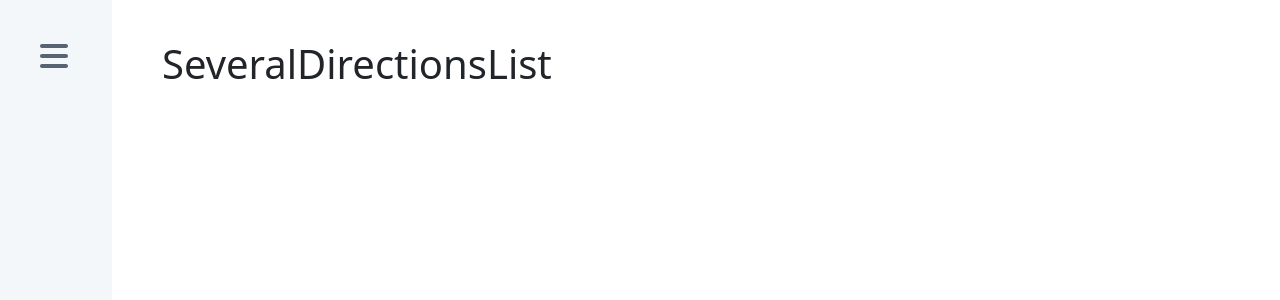
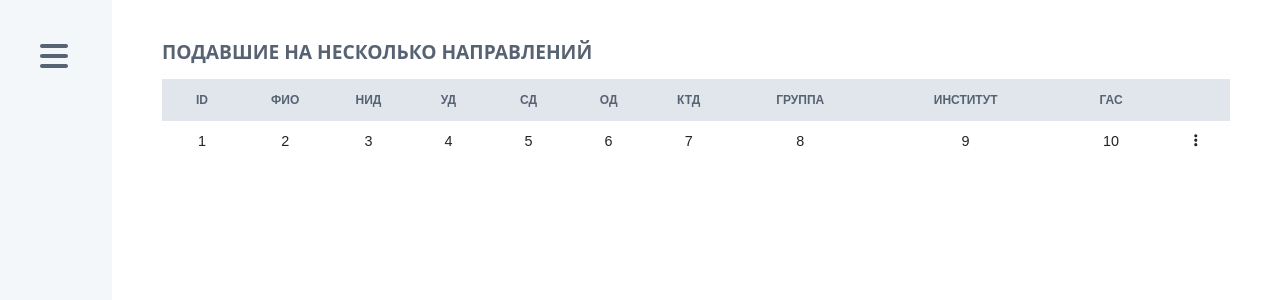
Before and after one commit to KutenkovV/Student-Raiting, a React (Create React App) app: page /severalDirectionsList in a window 1280 px wide. Shown: the top 300 px of the page. Built offline with nearby package versions, Linux system fonts and the light colour scheme.

Commit message:
StudentMenu - кнопка в таблице нескольких напр

```diff
--- /dev/null
+++ b/src/Data/SeveralDirections.json
@@ -0,0 +1,13 @@
+[{
+	"id":1,
+	"fio": 2,
+	"nid": 3,
+	"ud": 4,
+	"sd": 5,
+	"od": 6,
+	"ktd": 7,
+	"group": 8,
+    "institute": 9,
+    "gas": 10
+
+}]
--- a/src/Pages/ListLoad.css
+++ b/src/Pages/ListLoad.css
@@ -1,6 +1,6 @@
 .header {
   text-transform: uppercase;
-  font-size: 1.4rem;
+  font-size: 1.2rem;
   color: #576372;
   font-weight: bold;
   cursor: default;
--- a/src/Pages/ListLoad.js
+++ b/src/Pages/ListLoad.js
@@ -12,9 +12,7 @@ function ListLoad() {
 
   return (
     <div>
-      <div class="row mb-3">
-        <Dropdown selected={selected} setSelected={setSelected} />
-      </div>
+      <Dropdown selected={selected} setSelected={setSelected} />
       <div class="row align-items-start mt-2 me-0 ">
         <div class="mb-3 col-6">
           <input class="form-control" type="file" id="formFile" />
--- a/src/Pages/SeveralDirectionsList.js
+++ b/src/Pages/SeveralDirectionsList.js
@@ -1,9 +1,14 @@
-import React from 'react'
+import React, { useState } from "react";
+import SeveralDirectionsTable from "../components/SeveralDirectionsTable";
+import SeveralDirections from "../Data/SeveralDirections.json";
 
 function SeveralDirectionsList() {
   document.title = "Несколько направлений"
+  const [data] = useState(SeveralDirections);
+
   return (
-    <div><h1>SeveralDirectionsList</h1></div>
+    <div><h1 className='header'>Подавшие на несколько направлений</h1>
+        <SeveralDirectionsTable data={data} itemsPerPage={15}/></div>
   )
 }
 
--- a/src/Pages/Summary.js
+++ b/src/Pages/Summary.js
@@ -1,17 +1,19 @@
-import React, { useState } from "react"
-import SummaryTable from "../components/SummaryTable"
-import SummaryData from "../Data/SummaryList.json"
+import React, { useState } from "react";
+import SummaryTable from "../components/SummaryTable";
+import SummaryData from "../Data/SummaryList.json";
 
 function Summary() {
-  document.title = "Сводка"
+  document.title = "Сводка";
   const [data] = useState(SummaryData);
 
   return (
     <>
-    <SummaryTable data={data} itemsPerPage={15}/>
+      <div>
+        <h1 className="header">Сводка</h1>
+      </div>
+      <SummaryTable data={data} itemsPerPage={15} />
     </>
-
-  )
+  );
 }
 
-export default Summary
+export default Summary;
--- a/src/components/Dropdown/Dropdown.css
+++ b/src/components/Dropdown/Dropdown.css
@@ -5,7 +5,7 @@
 
 .dropdown b {
   text-transform: uppercase;
-  font-size: 1.4rem;
+  font-size: 1.2rem;
   color: #576372;
 }
 .dropdown .dropdown-btn {
--- a/src/components/Navbar/Navbar.css
+++ b/src/components/Navbar/Navbar.css
@@ -26,7 +26,7 @@
   align-items: center;
   text-decoration: none;
   color: #92a2b5;
-  font-size: 0.7vw;
+  font-size: 0.8rem;
   padding: 8px 40px;
 }
 
@@ -34,7 +34,7 @@
 .nav-menu-items p {
   font-family: -apple-system, BlinkMacSystemFont, "Segoe UI", Roboto, Oxygen,
     Ubuntu, Cantarell, "Open Sans", "Helvetica Neue", sans-serif;
-  font-size: 0.7vw;
+  font-size: 0.8rem;
   color: #576372;
   padding-left: 40px;
   text-transform: uppercase;
--- /dev/null
+++ b/src/components/SeveralDirectionsTable.js
@@ -0,0 +1,50 @@
+import React from "react";
+import "./LoadTable/LoadTable.css";
+import usePagination from "../hooks/usePagination";
+import StudentMenu from "../components/StudentMenu/StudentMenu";
+
+const SeveralDirectionsTable = ({ data, itemsPerPage, startFrom }) => {
+  const { slicedData, pagination, prevPage, nextPage, changePage } =
+    usePagination({ itemsPerPage, data, startFrom });
+
+  return (
+    <>
+      <table className="tableSeveralDirections">
+        <thead>
+          <tr>
+            <th>Id</th>
+            <th>Фио</th>
+            <th>Нид</th>
+            <th>Уд</th>
+            <th>Сд</th>
+            <th>Од</th>
+            <th>Ктд</th>
+            <th>Группа</th>
+            <th>Институт</th>
+            <th>Гас</th>
+            <th></th>
+          </tr>
+        </thead>
+        <tbody>
+          {slicedData.map((item) => (
+            <tr key={item.id}>
+              <td>{item.id}</td>
+              <td>{item.fio}</td>
+              <td>{item.nid}</td>
+              <td>{item.ud}</td>
+              <td>{item.sd}</td>
+              <td>{item.od}</td>
+              <td>{item.ktd}</td>
+              <td>{item.group}</td>
+              <td>{item.institute}</td>
+              <td>{item.gas}</td>
+              <td><StudentMenu/></td>
+            </tr>
+          ))}
+        </tbody>
+      </table>
+    </>
+  );
+};
+
+export default SeveralDirectionsTable;
--- a/src/components/SidebarData.js
+++ b/src/components/SidebarData.js
@@ -69,7 +69,7 @@ export const SidebarReports = [
     cName: "nav-text",
   },
   {
-    title: "ПОДАВШИЕ В НЕСКОЛЬКО НАПРАВЛЕНИЙ",
+    title: "ПОДАВШИЕ НА НЕСКОЛЬКО НАПРАВЛЕНИЙ",
     path: "/severalDirectionsList",
     icon: <FontAwesomeIcon icon={faList} size="2x" />,
     cName: "nav-text",
--- /dev/null
+++ b/src/components/StudentMenu/StudentMenu.js
@@ -0,0 +1,17 @@
+import { FontAwesomeIcon } from "@fortawesome/react-fontawesome";
+import { faEllipsisVertical } from "@fortawesome/free-solid-svg-icons";
+import { useState } from "react";
+
+function StudentMenu({ selected, setSelected }) {
+  const [isActive, setIsActive] = useState(false);
+
+  return (
+    <div className="">
+      <div className="" onClick={(e) => setIsActive(!isActive)}>
+        <FontAwesomeIcon icon={faEllipsisVertical }/>
+      </div>
+    </div>
+  );
+}
+
+export default StudentMenu;
--- a/src/components/SummaryTable.js
+++ b/src/components/SummaryTable.js
@@ -1,7 +1,6 @@
 import React from 'react'
 import "./LoadTable/LoadTable.css"
 import usePagination from "../hooks/usePagination";
-
 const SummaryTable = ({ data, itemsPerPage, startFrom }) => {
     const { slicedData, pagination, prevPage, nextPage, changePage } =
         usePagination({ itemsPerPage, data, startFrom });
```
